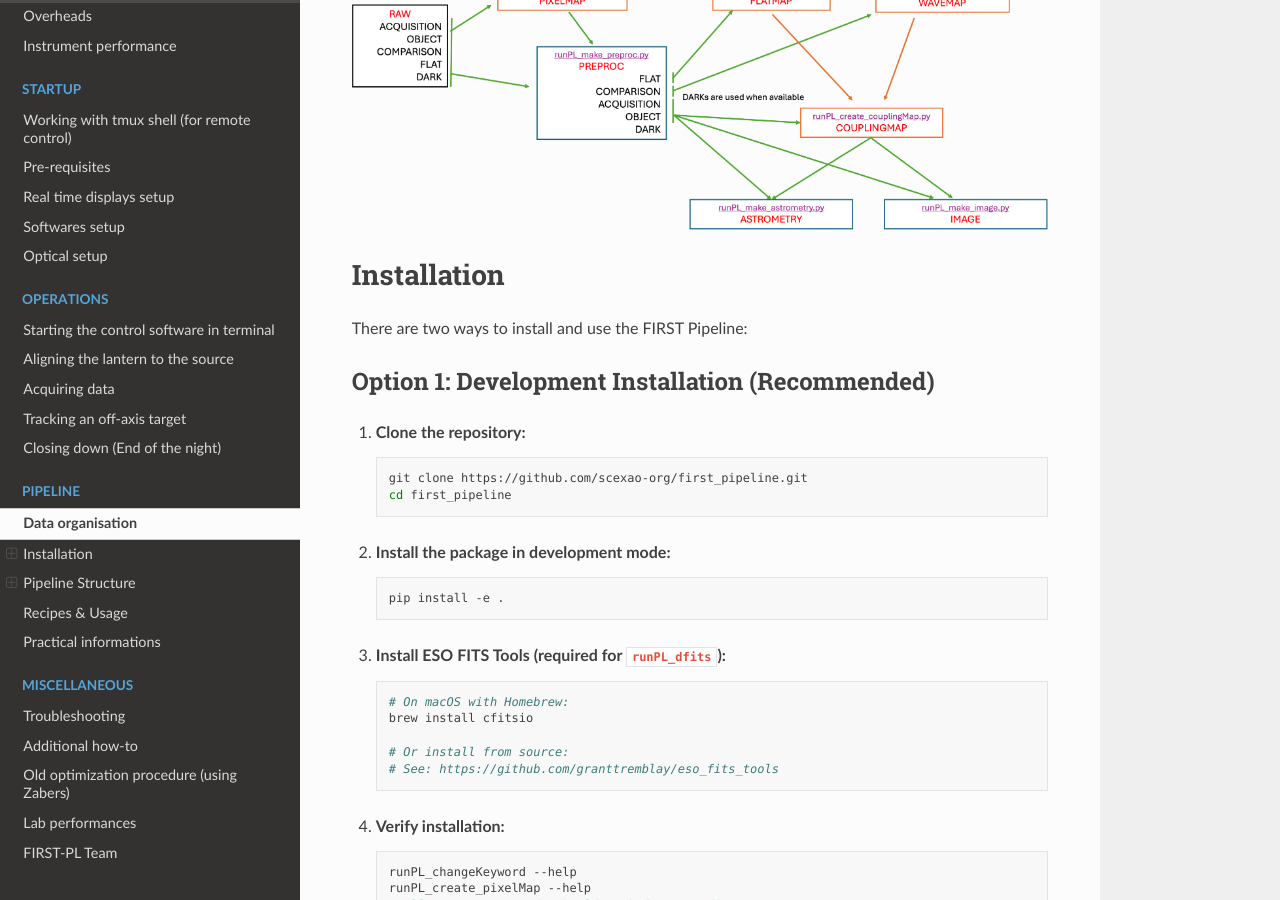
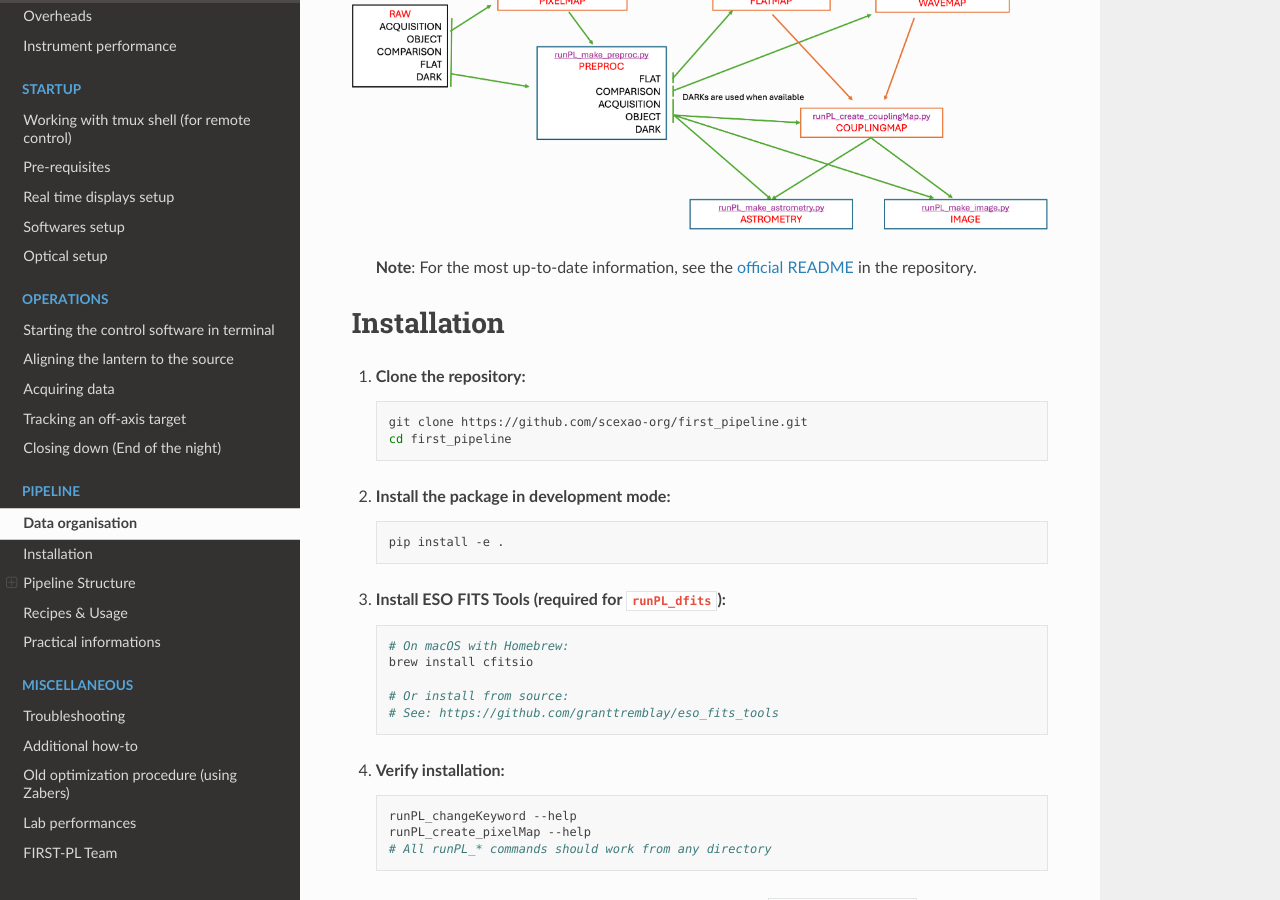
Before and after one commit to scexao-org/first_control, a Sphinx documentation site: the page built from source/pipeline_intro.md, in a window 1280 px wide and 900 px high, scrolled down 555 px. Built offline with Sphinx 7.4.7 and the Read the Docs theme 3.1.0, drawn with Linux system fonts in a browser that asks for light colours.

Commit message:
give link to readme

````diff
--- a/source/pipeline_intro.md
+++ b/source/pipeline_intro.md
@@ -8,11 +8,10 @@ The user will give the files as arguments to each script. If no argument is give
 
 ![](overview.png)
 
+> **Note**: For the most up-to-date information, see the [official README](https://github.com/scexao-org/first_pipeline/blob/main/README.md) in the repository.
+
+
 # Installation
-
-There are two ways to install and use the FIRST Pipeline:
-
-## Option 1: Development Installation (Recommended)
 
 1. **Clone the repository:**
    ```bash
````
